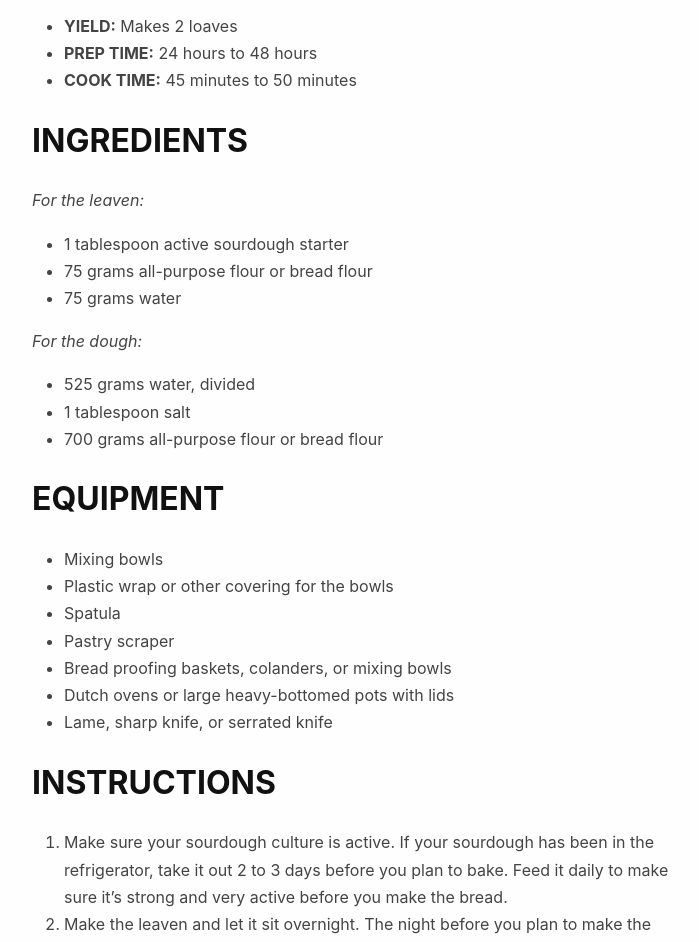
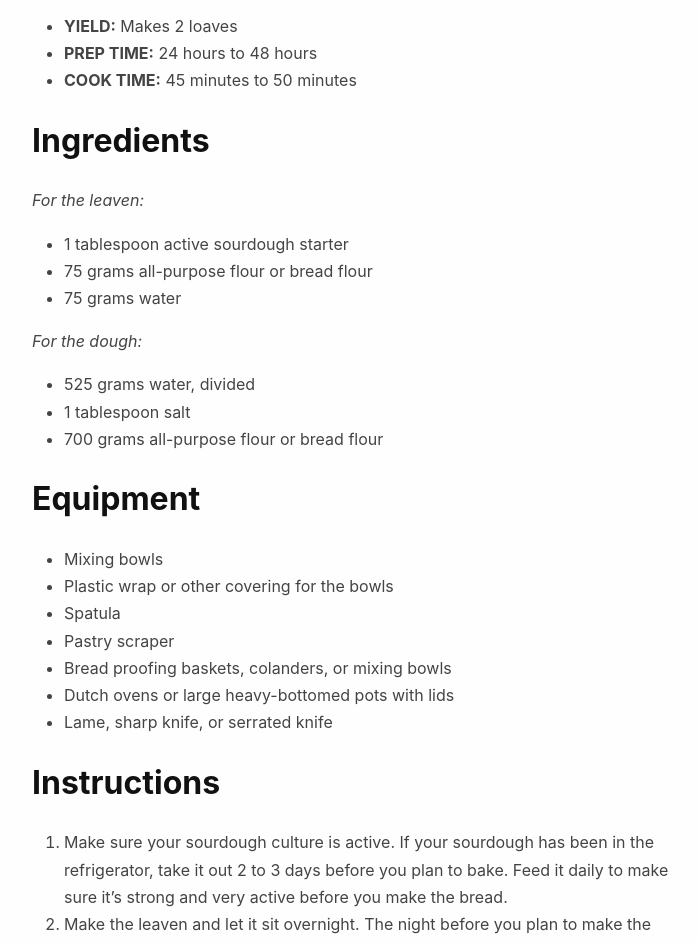
Before and after one commit to tbremer/sourdough, a website: page index.html in a window 1280 px wide. Shown: the part 466-1408 px from the top of the page, without its empty margins (272-971 px from the left). Drawn offline with Linux system fonts and the light colour scheme.

Commit message:
remove all caps on titles

```diff
--- a/index.html
+++ b/index.html
@@ -27,7 +27,7 @@
 <li><strong>PREP TIME:</strong> 24 hours to 48 hours</li>
 <li><strong>COOK TIME:</strong> 45 minutes to 50 minutes</li>
 </ul>
-<h2 id="ingredients">INGREDIENTS</h2>
+<h2 id="ingredients">Ingredients</h2>
 <p><em>For the leaven:</em></p>
 <ul>
 <li>1 tablespoon active sourdough starter</li>
@@ -40,7 +40,7 @@
 <li>1 tablespoon salt</li>
 <li>700 grams all-purpose flour or bread flour</li>
 </ul>
-<h2 id="equipment">EQUIPMENT</h2>
+<h2 id="equipment">Equipment</h2>
 <ul>
 <li>Mixing bowls</li>
 <li>Plastic wrap or other covering for the bowls</li>
@@ -50,7 +50,7 @@
 <li>Dutch ovens or large heavy-bottomed pots with lids</li>
 <li>Lame, sharp knife, or serrated knife</li>
 </ul>
-<h2 id="instructions">INSTRUCTIONS</h2>
+<h2 id="instructions">Instructions</h2>
 <ol type="1">
 <li>Make sure your sourdough culture is active. If your sourdough has been in the refrigerator, take it out 2 to 3 days before you plan to bake. Feed it daily to make sure it’s strong and very active before you make the bread.</li>
 <li>Make the leaven and let it sit overnight. The night before you plan to make the dough, place all the leaven ingredients in a large bowl and mix thoroughly to form a thick batter. Cover and let stand at room temperature overnight, about 12 hours.</li>
@@ -78,7 +78,7 @@
 <li>Bake another 15 to 25 minutes. Continue baking uncovered until the crust is deeply browned; aim for just short of burnt. It might feel a bit unnatural to bake loaves this fully, but this is where a lot of the flavor and texture of the crust comes in.</li>
 <li>Cool the loaves completely. When done, lift the loaves out of the pots using a spatula. Transfer them to wire racks to cool completely. Wait until they have cooled to room temperature before slicing.</li>
 </ol>
-<h2 id="recipe-notes">RECIPE NOTES</h2>
+<h2 id="notes">Notes</h2>
 <p>Whole-wheat sourdough: You can replace up to half of the all-purpose flour with whole-wheat or whole-grain flour.</p>
 <p>All-purpose vs. bread flour: Bread flour will give your bread a sturdier, chewier texture and a loaf that’s easier to slice. Loaves made with all-purpose flour will be a bit more delicate, especially when you cut them, but still work just fine.</p>
 <p>If your loaf sticks to the proofing basket: This still happens to me all the time! It’s annoying, but not the end of your sourdough dreams. If some of the dough stays stuck to the lining of the proofing basket, try to gently disengage it or pinch it away with your fingers. Fold a pinch of dough over the tear and bake as usual. The crust will look a little rough where it was torn, but the bread will still taste delicious.</p>
```
Also changed, not shown: README.md.
